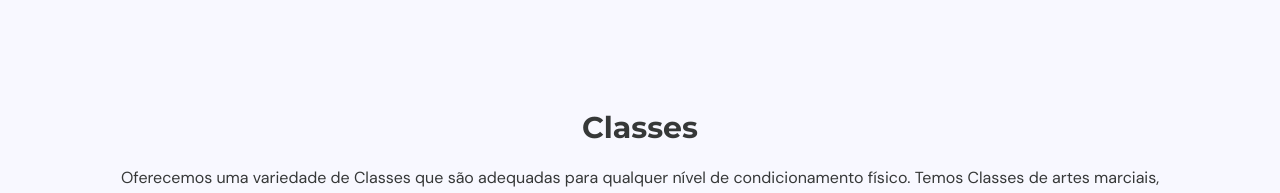
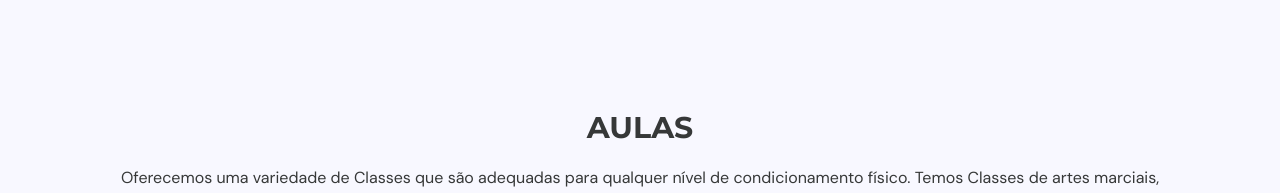
Before and after one commit to aguiarHugo/neo-atletica, a React (Vite) app: page / in a window 1280 px wide. Shown: the part 1642-1835 px from the top of the page. Built offline with nearby package versions, Linux system fonts and the light colour scheme.

Commit message:
New gradient

```diff
--- a/src/scenes/Classes.tsx
+++ b/src/scenes/Classes.tsx
@@ -90,7 +90,7 @@ const Classes = ({ setSelectedPage }: Props) => {
           }}
         >
           <div className="md:w-full md:text-center">
-            <HeadText>Classes</HeadText>
+            <HeadText>AULAS</HeadText>
             <p className="py-5">
             Oferecemos uma variedade de Classes que são adequadas para
             qualquer nível de condicionamento físico. Temos Classes de artes marciais,
--- a/tailwind.config.js
+++ b/tailwind.config.js
@@ -46,7 +46,7 @@ export default {
       },
       backgroundImage: (theme) => ({
         "gradient-yellowred":
-          "linear-gradient(90deg, #FF616A 0%, #FFC837 100%)",
+        'linear-gradient(132deg, rgba(232,229,18,1) 37%, rgba(235,29,36,1) 100%)',
         "mobile-home": "url('./assets/HomePageGraphic.png')",
       }),
       fontFamily: {
```
